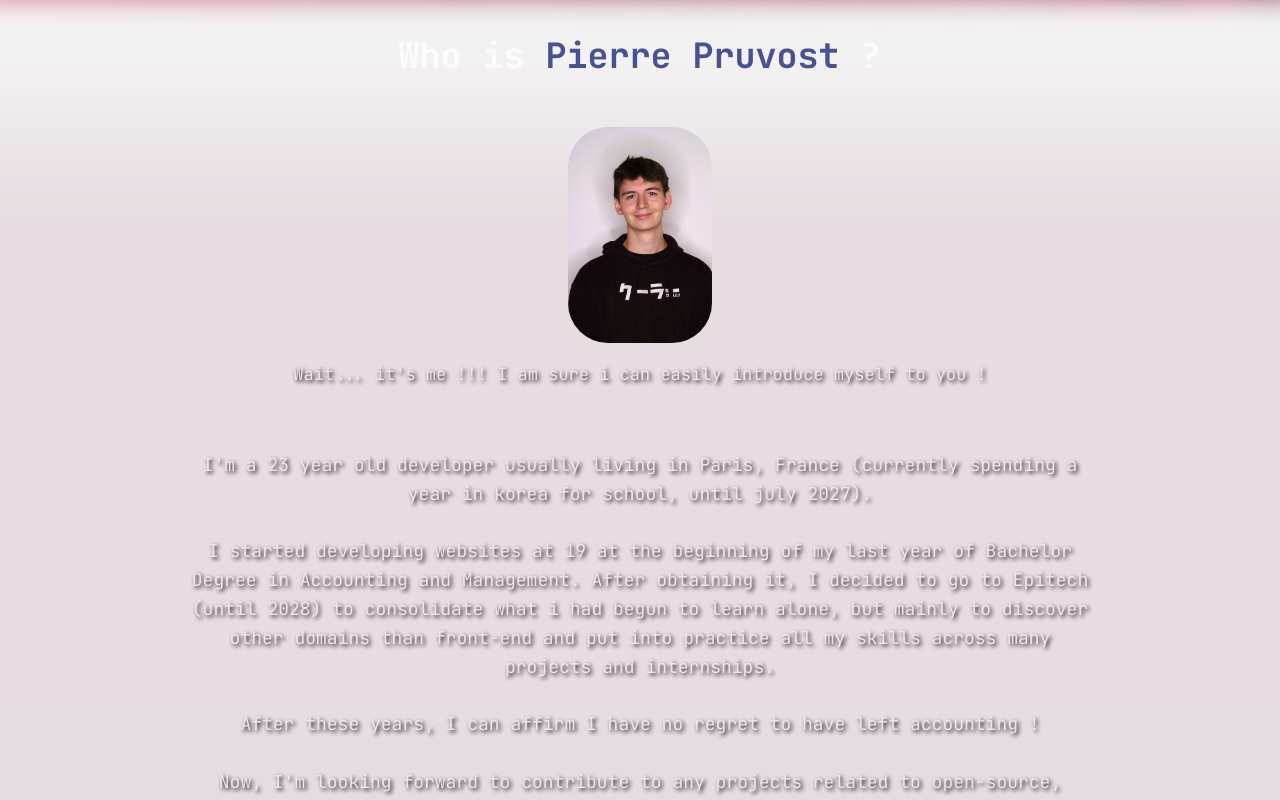
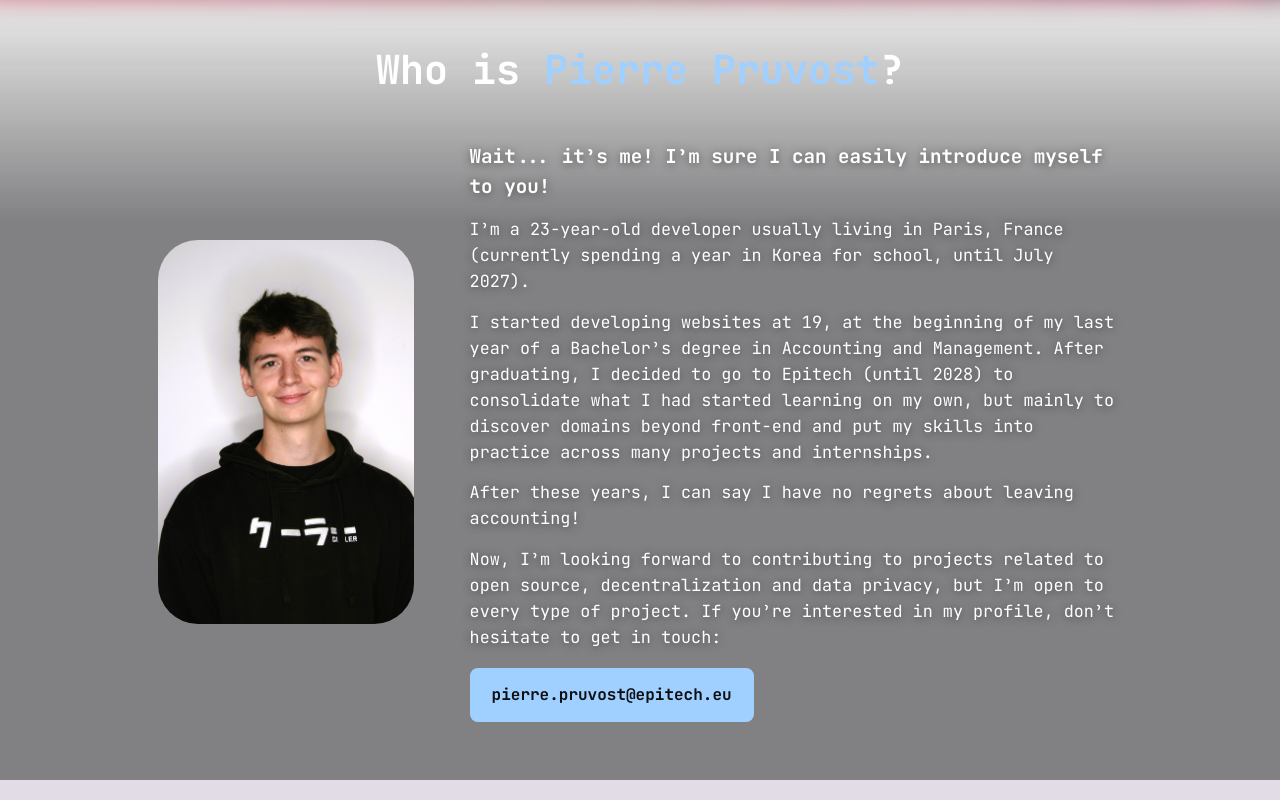
Before and after one commit to eto-NaN/portfolio, a React (Vite) app: page / in a window 1280 px wide. Shown: the part 820-1620 px from the top of the page. Built offline with nearby package versions, Linux system fonts and the light colour scheme.

Commit message:
feat(About): better arrangement to make it easier to read

```diff
--- a/src/components/About/About.module.css
+++ b/src/components/About/About.module.css
@@ -3,10 +3,10 @@
     flex-direction: column;
     align-items: center;
     justify-content: center;
-    text-align: center;
+    gap: 2rem;
 
     min-height: 100svh;
-    padding: 3rem 1.5rem;
+    padding: 2.5rem 1.5rem;
     box-sizing: border-box;
     position: relative;
     overflow: hidden;
@@ -18,167 +18,131 @@
     inset: 0;
     z-index: 0;
     pointer-events: none;
+    background: rgba(15, 15, 18, 0.5);
 
-    background-image: linear-gradient(
-        to bottom,
-        rgba(100, 0, 50, 0.1) 0%,
-        rgba(100, 0, 50, 0.1) 50%,
-        rgba(100, 0, 50, 0.1) 75%,
-        rgba(50, 0, 100, 0.1) 100%
-    );
+    mask-image: linear-gradient(to bottom, transparent 0, black 30vh);
+    -webkit-mask-image: linear-gradient(to bottom, transparent 0, black 30vh);
+}
 
-    mask-image: linear-gradient(
-        to bottom,
-        transparent 0,
-        rgba(0, 0, 0, 0.2) 12vh,
-        black 30vh
-    );
-
-    -webkit-mask-image: linear-gradient(
-        to bottom,
-        transparent 0,
-        rgba(0, 0, 0, 0.2) 12vh,
-        black 30vh
-    );
+.about > * {
+    position: relative;
+    z-index: 1;
 }
 
 .aboutTitle {
     margin: 0;
-    font-size: 40px;
-    color: white;
-    margin-bottom: 3%;
+    font-size: clamp(1.6rem, 4vw, 2.5rem);
+    color: #fff;
+    text-align: center;
 }
 
 .aboutTitle span {
-    color: #495393;
+    color: #9fd0ff;
 }
 
-.aboutTextsJoke,
-.aboutTextsDescription {
-    color: white;
-    text-shadow: 2px 2px 4px black;
-    max-width: 900px;
-    margin: 0;
-}
-
-.aboutTextsJoke {
-    font-size: 17px;
-    margin-top: 2%;
-    margin-bottom: 7%;
-}
-
-.aboutTextsDescription {
-    font-size: 20px;
-    margin-top: 10px;
-}
-
-.aboutCard {
+.aboutBody {
     display: flex;
     flex-direction: column;
     align-items: center;
-    justify-content: center;
-    width: 280px;
-    height: auto;
-    border-radius: 15px;
-    margin-top: 6px;
+    gap: 1.25rem;
+    width: 100%;
 }
 
-.aboutCard img {
-    border-radius: 40px;
-    width: 60%;
+.photo {
+    width: clamp(90px, 22vw, 140px);
     height: auto;
     display: block;
+    border-radius: clamp(20px, 3vw, 32px);
 }
 
-.aboutJob {
-    color: rgb(185, 207, 226);
+.aboutTexts {
+    display: flex;
+    flex-direction: column;
+    gap: 0.9rem;
+    width: 100%;
+    max-width: 68ch;
+    text-align: left;
+    color: #fff;
+    text-shadow: 0 1px 8px rgba(0, 0, 0, 0.5);
 }
 
-.aboutName {
-    font-weight: 600;
-    color: rgba(80, 100, 250);
+.aboutLead,
+.aboutText {
+    margin: 0;
+    line-height: 1.55;
 }
 
-@media (max-width: 1300px) {
-    .aboutTitle {
-        font-size: 35px;
+.aboutLead {
+    font-size: 1.1rem;
+    font-weight: 700;
+}
+
+.aboutText {
+    font-size: 1rem;
+}
+
+.aboutContact {
+    align-self: flex-start;
+    margin-top: 0.25rem;
+    padding: 0.75rem 1.25rem;
+    font-size: 1rem;
+    font-weight: 700;
+    text-decoration: none;
+    text-shadow: none;
+    overflow-wrap: anywhere;
+    color: #0f0f12;
+    background-color: #9fd0ff;
+    border-radius: 0.5rem;
+    border: 2px solid #9fd0ff;
+    transition:
+        transform 0.2s ease,
+        background-color 0.2s ease;
+}
+
+.aboutContact:hover {
+    background-color: rgba(15, 15, 18, 0.55);
+    color: #9fd0ff;
+    transform: translateY(-2px);
+}
+
+.aboutContact:focus-visible {
+    outline: 2px solid #fff;
+    outline-offset: 3px;
+}
+
+@media (min-width: 900px) {
+    .about {
+        gap: 2.5rem;
     }
 
-    .aboutTextsDescription {
-        font-size: 18px;
+    .aboutBody {
+        display: grid;
+        grid-template-columns: auto minmax(0, 68ch);
+        align-items: center;
+        justify-content: center;
+        gap: 3.5rem;
     }
 
-    .aboutCard {
-        width: 240px;
+    .photo {
+        width: clamp(180px, 20vw, 260px);
+        border-radius: 40px;
+    }
+
+    .aboutLead {
+        font-size: 1.2rem;
+    }
+
+    .aboutText {
+        font-size: 1.05rem;
     }
 }
 
-@media (max-width: 1024px) {
-    .about {
-        padding: 2.5rem 1.25rem;
+@media (prefers-reduced-motion: reduce) {
+    .aboutContact {
+        transition: none;
     }
 
-    .aboutTitle {
-        font-size: 30px;
-    }
-
-    .aboutTextsJoke {
-        font-size: 14px;
-    }
-
-    .aboutTextsDescription {
-        font-size: 17px;
-    }
-
-    .aboutCard {
-        width: 170px;
+    .aboutContact:hover {
+        transform: none;
     }
 }
-
-@media (max-width: 768px) {
-    .about {
-        padding: 2.5rem 1rem;
-    }
-
-    .aboutTitle {
-        font-size: 28px;
-    }
-
-    .aboutTexts {
-        max-width: 600px;
-    }
-
-    .aboutTextsJoke {
-        font-size: 13px;
-    }
-
-    .aboutTextsDescription {
-        font-size: 16px;
-    }
-
-    .aboutCard {
-        width: 110px;
-    }
-
-    .aboutCard img {
-        border-radius: 20px;
-    }
-}
-
-@media (max-width: 480px) {
-    .aboutTitle {
-        font-size: 22px;
-    }
-
-    .aboutTextsJoke {
-        font-size: 10px;
-    }
-
-    .aboutTextsDescription {
-        font-size: 13px;
-    }
-
-    .aboutCard {
-        width: 90px;
-    }
-}
--- a/src/components/About/About.tsx
+++ b/src/components/About/About.tsx
@@ -1,40 +1,52 @@
 import styles from "./About.module.css";
-import profilPic from "../../assets/images/profile-pic2.jpg";
+import profilePic from "../../assets/images/profile-pic2.jpg";
+
+const EMAIL = "pierre.pruvost@epitech.eu";
 
 export default function About() {
   return (
-    <section className={styles.about} aria-label="About section">
-      <h1 className={styles.aboutTitle}>
-        Who is <span>Pierre Pruvost</span> ?
-      </h1>
-      <div className={styles.aboutCard}>
-        <img src={profilPic} alt="Pierre Pruvost" />
-      </div>
-      <div className={styles.aboutTexts}>
-        <p className={styles.aboutTextsJoke}>
-          Wait... it's me !!! I am sure i can easily introduce myself to you !
-        </p>
-        <p className={styles.aboutTextsDescription}>
-          I'm a 23 year old developer usually living in Paris, France (currently
-          spending a year in korea for school, until july 2027).
-          <br />
-          <br />I started developing websites at 19 at the beginning of my last
-          year of Bachelor Degree in Accounting and Management. After obtaining
-          it, I decided to go to Epitech (until 2028) to consolidate what i had
-          begun to learn alone, but mainly to discover other domains than
-          front-end and put into practice all my skills across many projects and
-          internships.
-          <br />
-          <br />
-          After these years, I can affirm I have no regret to have left
-          accounting !
-          <br />
-          <br />
-          Now, I'm looking forward to contribute to any projects related to
-          open-source, decentralization and data privacy. However, I'm still
-          open to every type of projects so if you are interested by my profile,
-          don't hesitate to contact me at pierre.pruvost@epitech.eu
-        </p>
+    <section className={styles.about} aria-labelledby="about-title">
+      <h2 id="about-title" className={styles.aboutTitle}>
+        Who is <span>Pierre Pruvost</span>?
+      </h2>
+
+      <div className={styles.aboutBody}>
+        <img
+          className={styles.photo}
+          src={profilePic}
+          alt="Portrait of Pierre Pruvost"
+        />
+
+        <div className={styles.aboutTexts}>
+          <p className={styles.aboutLead}>
+            Wait... it’s me! I’m sure I can easily introduce myself to you!
+          </p>
+          <p className={styles.aboutText}>
+            I’m a 23-year-old developer usually living in Paris, France
+            (currently spending a year in Korea for school, until July 2027).
+          </p>
+          <p className={styles.aboutText}>
+            I started developing websites at 19, at the beginning of my last
+            year of a Bachelor’s degree in Accounting and Management. After
+            graduating, I decided to go to Epitech (until 2028) to consolidate
+            what I had started learning on my own, but mainly to discover
+            domains beyond front-end and put my skills into practice across many
+            projects and internships.
+          </p>
+          <p className={styles.aboutText}>
+            After these years, I can say I have no regrets about leaving
+            accounting!
+          </p>
+          <p className={styles.aboutText}>
+            Now, I’m looking forward to contributing to projects related to open
+            source, decentralization and data privacy, but I’m open to every
+            type of project. If you’re interested in my profile, don’t hesitate
+            to get in touch:
+          </p>
+          <a className={styles.aboutContact} href={`mailto:${EMAIL}`}>
+            {EMAIL}
+          </a>
+        </div>
       </div>
     </section>
   );
```
